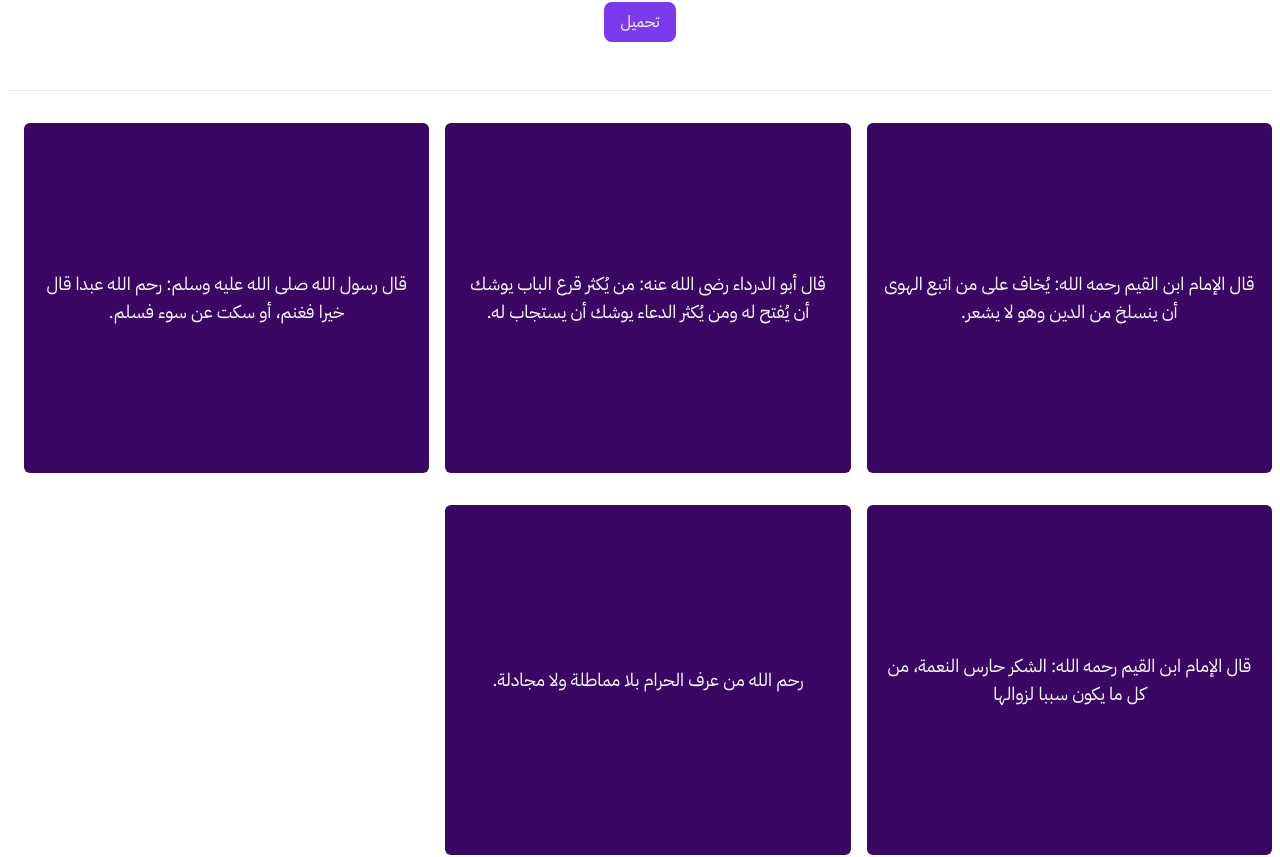
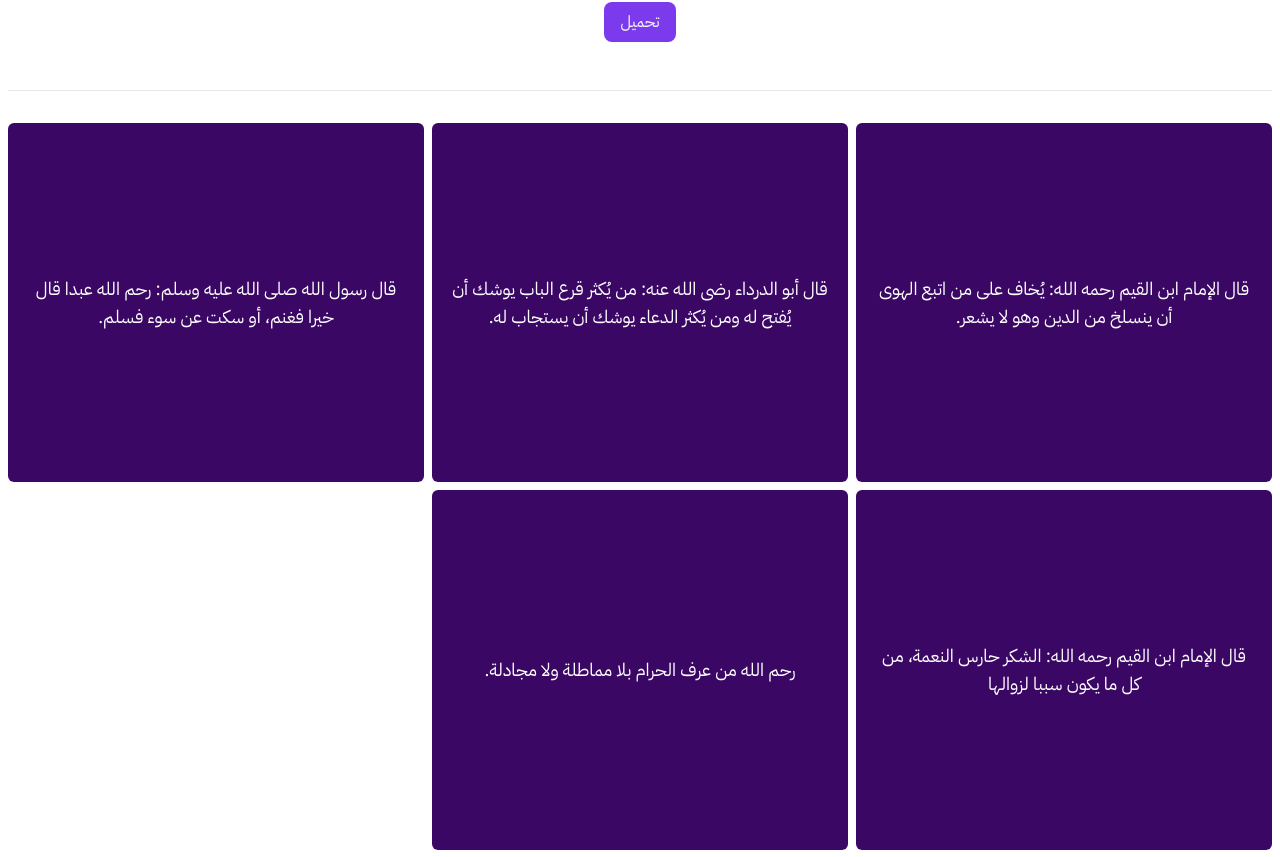
Before and after one commit to osama-mhmd/eqtibas, a Next.js app: page / in a window 1280 px wide. Shown: the part 640-1497 px from the top of the page. Built offline with nearby package versions, Linux system fonts and the light colour scheme.

Commit message:
chore/style-fixes

```diff
--- a/src/app/gallery.tsx
+++ b/src/app/gallery.tsx
@@ -23,13 +23,13 @@ const quotes = [
 export default function Gallery() {
   return (
     <section className="py-8">
-      <div className="container px-2 mx-auto grid gc justify-center">
+      <div className="container px-2 mx-auto grid gc justify-center gap-2">
         {quotes.map((quote, index) => {
           return (
             <a
               href={`/?quote=${quote.quote}`}
               key={`quote_${index}`}
-              className="bg-purple-950 me-4 mb-8 text-white rounded-md p-4 inline-flex text-center justify-center items-center aspect-[22/19] text-lg"
+              className="bg-purple-950 text-white rounded-md p-4 inline-flex text-center justify-center items-center aspect-[22/19] text-lg"
             >
               {quote.quote}
             </a>
--- a/src/app/page.tsx
+++ b/src/app/page.tsx
@@ -53,7 +53,7 @@ export default function Home({ searchParams }: { searchParams: Params }) {
               <div
                 id="image"
                 className={
-                  "w-[370px] sm:w-[440px] aspect-[22/19] text-lg " +
+                  "w-[370px] sm:w-[440px] h-[320px] sm:h-[380px] text-lg " +
                   willNotChangeClasses
                 }
               >
```
